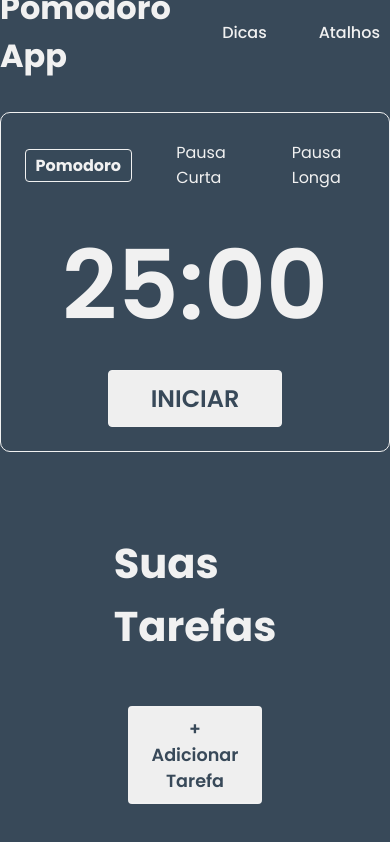
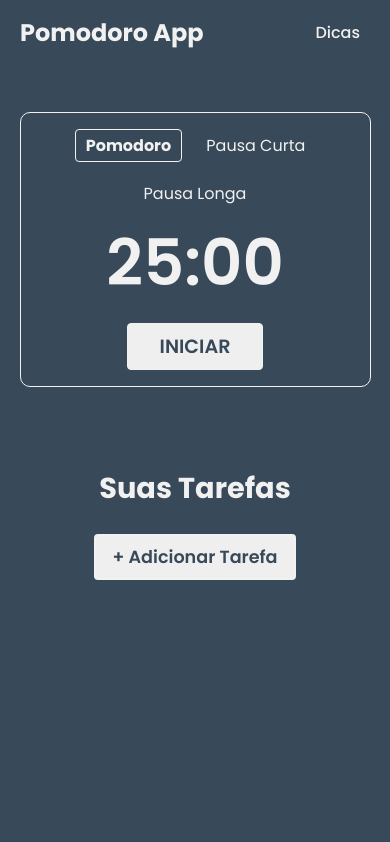
Before and after one commit to mateushahndev/pomodoro, a React (Vite) app: page / in a window 390 px wide. Built offline with nearby package versions, Linux system fonts and the light colour scheme.

Commit message:
Ajustando versão mobile do site

```diff
--- a/src/components/Timer.tsx
+++ b/src/components/Timer.tsx
@@ -9,6 +9,7 @@ export default function Timer() {
     const [timerProgress, setTimerProgress] = useState<boolean>(false);
 
     const intervalRef = useRef<ReturnType<typeof setInterval> | null>(null);
+    const endTimeRef = useRef<number | null>(null);
     const [audio] = useState<HTMLAudioElement>(new Audio('/assets/alarm.mp3'));
 
     useEffect(() => {
@@ -18,16 +19,12 @@ export default function Timer() {
         else setSeconds(900);
     }, [option]);
 
-    // --- BLOCO DOS ATALHOS ---
     useEffect(() => {
         const handleKeyDown = (e: KeyboardEvent) => {
-            // --- A MÁGICA ESTÁ AQUI ---
-            // Verifica se o elemento que está focado é um input ou textarea
             const target = e.target as HTMLElement;
             if (target.tagName === 'INPUT' || target.tagName === 'TEXTAREA') {
-                return; // Se estiver digitando, sai da função e não executa o timer
+                return;
             }
-            // --------------------------
 
             const key = e.key.toLowerCase();
 
@@ -67,23 +64,27 @@ export default function Timer() {
         }
     }
 
-    function initStopwatch():void {
+    function initStopwatch(): void {
         if (timerProgress) return;
         setTimerProgress(true);
 
+        endTimeRef.current = Date.now() + seconds * 1000;
+
         const id = setInterval(() => {
-            setSeconds((prev) => {
-                if (prev <= 1) {
+            const now = Date.now();
+            const remaining = Math.round((endTimeRef.current! - now) / 1000);
+
+            if (remaining <= 0) {
                 clearInterval(id);
                 intervalRef.current = null;
                 setTimerProgress(false);
+                setSeconds(0);
                 nextStage();
                 alarm();
-                    return 0;
+            } else {
+                setSeconds((prev) => (prev !== remaining ? remaining : prev));
             }
-                return prev - 1;
-            });
-        }, 1000);
+        }, 1000); // Voltamos para 1000ms, que é o ritmo natural do relógio
 
         intervalRef.current = id;
     }
@@ -123,7 +124,6 @@ export default function Timer() {
                             className={timerProgress ? "pause-btn" : ""}
                             onClick={timerProgress ? stopStopwatch : initStopwatch}
                             type="button"
-                            // Removi o onKeyDown daqui para não dar conflito com o global
                         >
                             {timerProgress ? "PAUSAR" : "INICIAR"}
                         </button>
--- a/src/components/styles/Header.css
+++ b/src/components/styles/Header.css
@@ -109,3 +109,34 @@ header .header-nav ul {
     background: var(--timer-background);
     border-radius: 10px;
 }
+
+.popup-content {
+    width: 90% !important;
+    max-width: 500px !important;
+    margin: 0 auto;
+}
+
+.modal-container {
+    background-color: var(--primary-background);
+    border: 1px solid var(--timer-background);
+    border-radius: var(--big-radius);
+    padding: 1.5rem;
+    width: 100%;
+}
+
+/**************** Mobile ****************/
+
+@media (max-width: 768px) {
+    header .header-nav ul li:nth-child(2) {
+        display: none;
+    }
+
+    header {
+        justify-content: space-between;
+        padding: 0 20px;
+    }
+
+    header .header-logotipo h1 {
+        font-size: 1.5rem;
+    }
+}
--- a/src/components/styles/Tasks.css
+++ b/src/components/styles/Tasks.css
@@ -151,3 +151,20 @@
 .modal-body {
     padding-right: 0 !important;
 }
+
+/**************Mobile************/
+
+@media (max-width: 768px) {
+    .tasks {
+        padding-inline: 1rem; /* Muito mais espaço no mobile */
+    }
+
+    .tasks h2 {
+        font-size: 1.8rem; /* Título um pouco menor */
+        padding-bottom: 1.5rem;
+    }
+
+    .tasks-list {
+        justify-content: center; /* Centraliza as tags no mobile */
+    }
+}
--- a/src/components/styles/Timer.css
+++ b/src/components/styles/Timer.css
@@ -26,6 +26,7 @@
     display: flex;
     align-items: center;
     justify-content: center;
+    flex-wrap: wrap;
     gap: 35px;
     list-style: none;
 }
@@ -34,6 +35,7 @@
     border-radius: var(--lil-radius);
     padding: .2rem .6rem;
     cursor: pointer;
+    white-space: nowrap;
 }
 
 .selected {
@@ -72,3 +74,29 @@
     background-color: var(--primary-background);
     color: var(--primary-font-color);
 }
+
+/************Mobile***************/
+
+@media (max-width: 768px) {
+    .pomodoro-container {
+        width: 90%;
+        padding: 1rem;
+    }
+
+    .pomodoro-timer .timer {
+        padding-top: .4rem;
+    }
+
+    .pomodoro-timer .timer p {
+        font-size: 4rem;
+    }
+
+    .pomodoro-options ul {
+        gap: 15px;
+    }
+
+    .timer-btn button {
+        padding: 0.5rem 2rem;
+        font-size: 1.2rem;
+    }
+}
--- a/src/index.css
+++ b/src/index.css
@@ -19,6 +19,7 @@
 body {
   background-color: var(--primary-background);
 }
+
 a {
   color: inherit;
   text-decoration: none;
```
Lines whose indentation alone changed are shown as unchanged.
